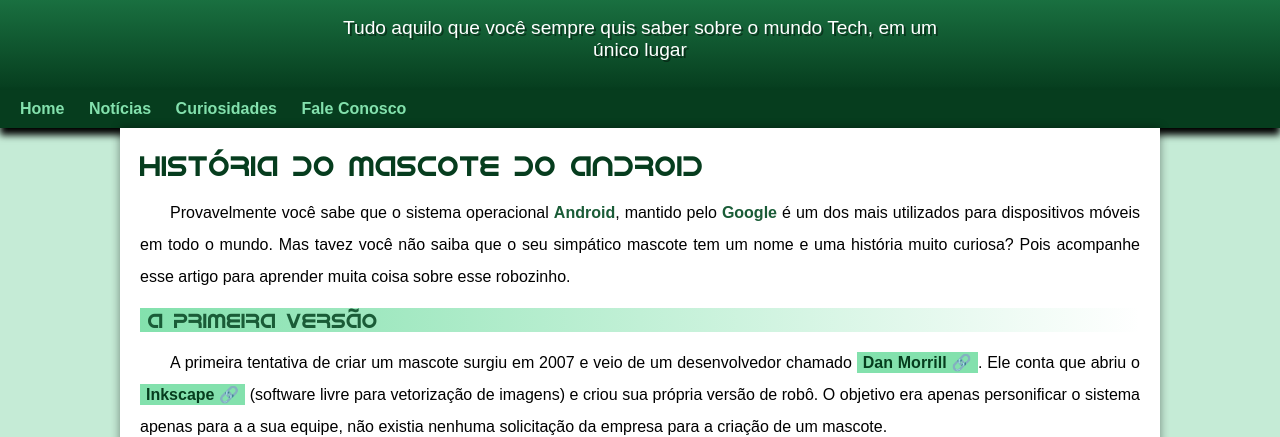
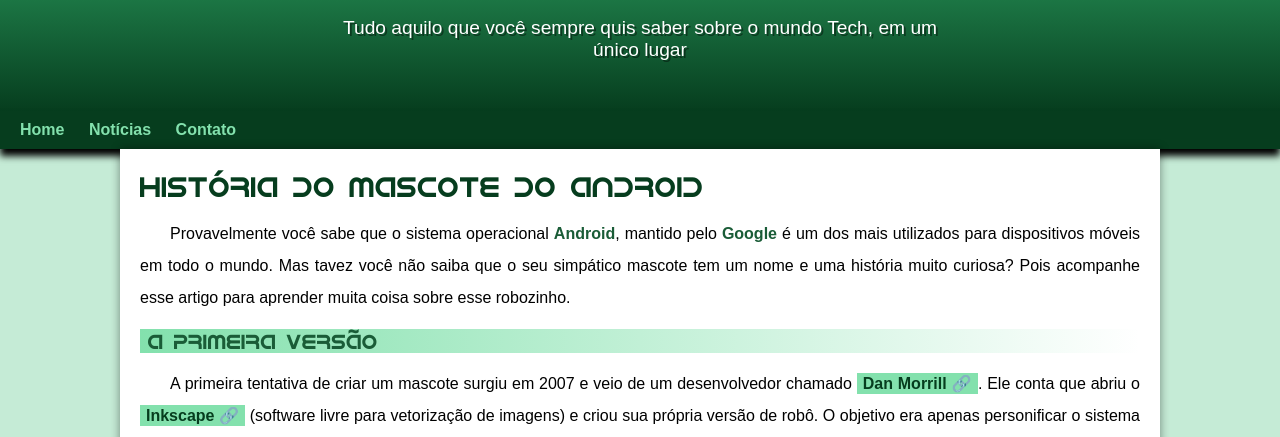
Before and after one commit to juniormps/projeto-android, a plain HTML site: page index.html in a window 1280 px wide. Shown: the part 100-537 px from the top of the page. Drawn offline with Linux system fonts and the light colour scheme.

Commit message:
Correção de problema no parágrafo do header
Forma feitas as seguintes alterações:
1)  Troca da margem inferior do parágrafo do header por um padding.

2) Eliminação da secção "Curiosidades" do menu.

3) Alteração do nome da secção do menu "Fale Conosco" para "Contato".

```diff
--- a/estilo/style.css
+++ b/estilo/style.css
@@ -55,8 +55,8 @@
 	max-width: 600px; /*Isto serve para reduzir a área do parágrafo*/
 	padding-right: 10px; /*para o parágrafo não ficar tão colado na lateral da tela quando esta diminui de tamanho*/
 	padding-left: 10px;
+	padding-bottom: 50px;
 	margin: auto; /*para centralizar o paragrafo*/
-	margin-bottom: 30px;
 	text-shadow: 2px 2px 0px rgba(0, 0, 0, 0.425);
 }
 
--- a/index.html
+++ b/index.html
@@ -16,8 +16,7 @@
 	<nav>
 		<a href="index.html">Home</a>
 		<a href="noticias.html">Notícias</a>
-		<a href="curiosidades.html">Curiosidades</a>
-		<a href="faleconosco.html">Fale Conosco</a>
+		<a href="faleconosco.html">Contato</a>
 	</nav>
 	<main>
 		<article>
```
